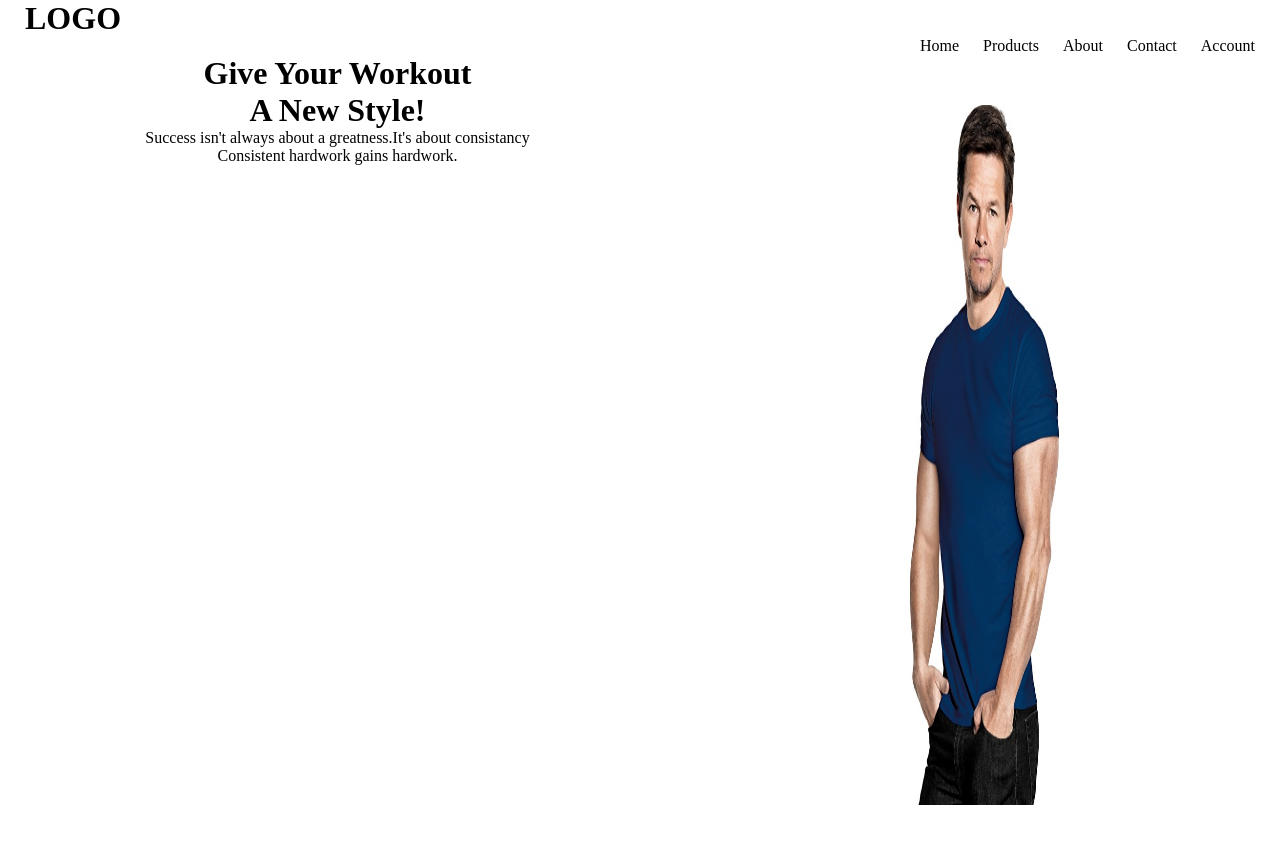
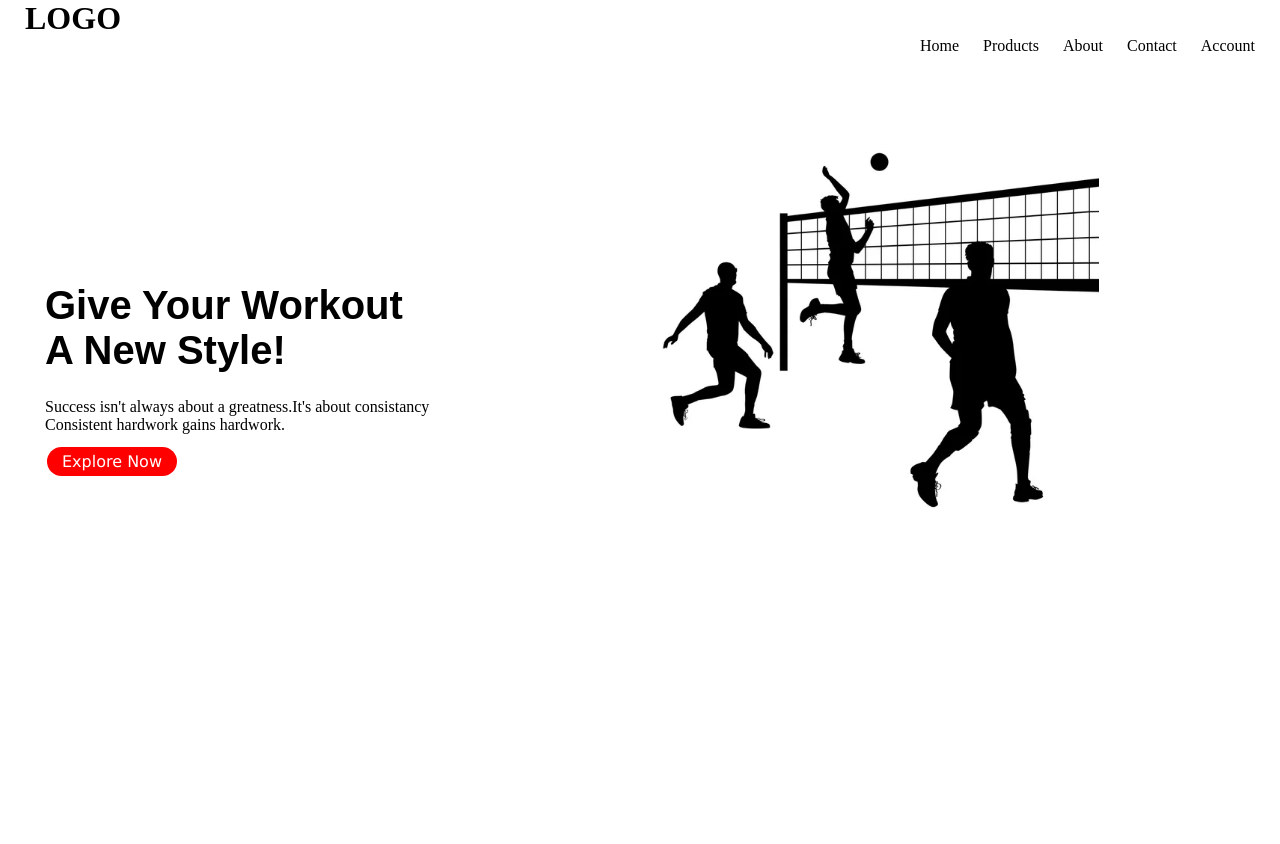
Before and after one commit to jayeshHande21/e-commerce-website, a plain HTML site: page index.html in a window 1280 px wide. After the commit the page ends 800 px from the top, so only its background shows below. Drawn offline with Linux system fonts and the light colour scheme.

Commit message:
add new Image

```diff
--- a/index.html
+++ b/index.html
@@ -25,12 +25,12 @@
     </div>
     <div class="row">
         <div class="col">
-           <h1>Give Your Workout <br>A New Style!</h1>
-           <p>Success isn't always about a greatness.It's about consistancy<br>Consistent hardwork gains hardwork.</p>
+            <h1>Give Your Workout <br>A New Style!</h1>
+            <p>Success isn't always about a greatness.It's about consistancy<br>Consistent hardwork gains hardwork.</p><br>
+         <a href="" class="button">Explore Now</a>
         </div>
         <div class="col">
-
-            <img src="images/gmm.jfif">
+            <img src="images/RR.jpg">
         </div>
     </div>
 </div>
--- a/style.css
+++ b/style.css
@@ -32,9 +32,10 @@ nav ul li{
 }
 .row{
     display: flex;
-    text-align: center;
+    align-items: center;
     flex-wrap:wrap;
     justify-content:space-around;
+    padding:25px 20px;
 }
 .col{
     flex-basis: 50%;
@@ -42,6 +43,24 @@ nav ul li{
 }
 .col img{
     max-width: 100%;
-    height:800px;
+    height:500px;
     padding: 50px 0px;
+    background-color: rgba(red, green, blue);
 }
+.col h1{
+    margin: 25px 0px;
+    font-size: 40px;
+    font-family:sans-serif;
+    margin-top: 90px;
+}
+a{
+    text-decoration: none;
+    color: white;
+    margin:2px;
+}
+.button{
+    background-color: red;
+    padding: 5px 15px;
+    border-radius: 20px;
+    font-family:Verdana, Geneva, Tahoma, sans-serif;
+}
```
Also changed, not shown: images/R.png (added), images/RR.jpg (added), images/gm.jpg (deleted), images/gmm.jfif (deleted), images/jj.webp (added).
